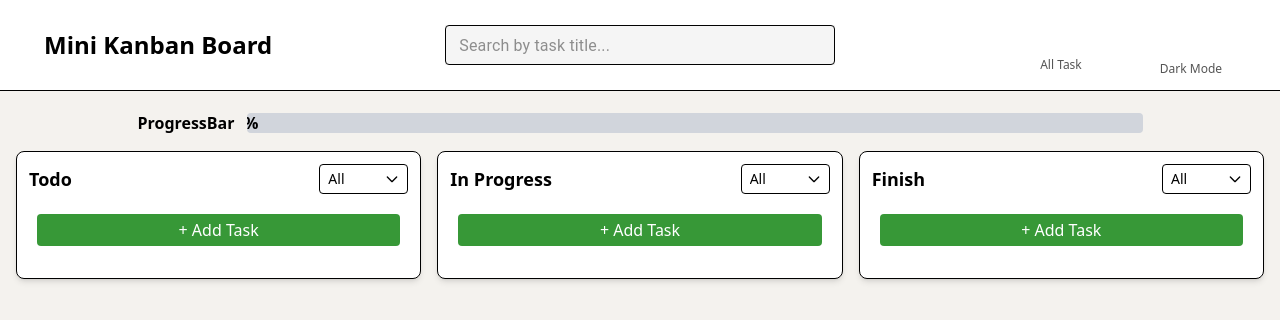
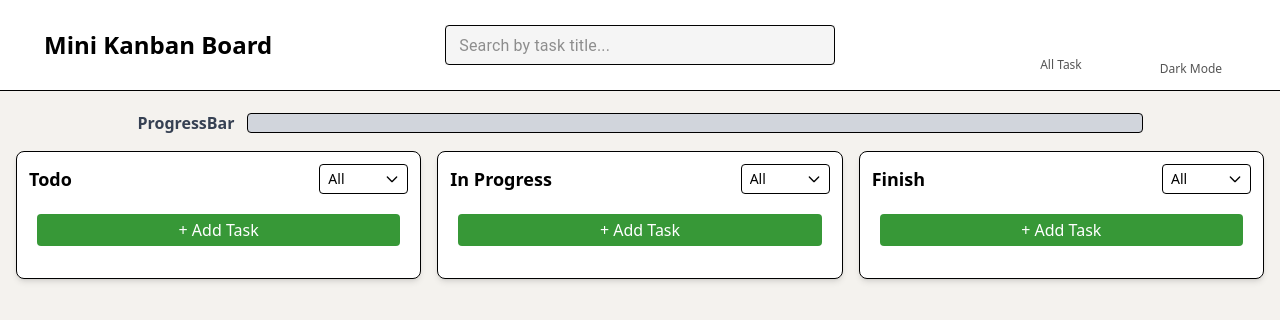
Before and after one commit to pathak-arpita/Pixelmindit-Company, a React (Vite) app: page / in a window 1280 px wide. Shown: the top 320 px of the page. Built offline with nearby package versions, Linux system fonts and the light colour scheme; some icons are missing.

Commit message:
adding border to progress bar

```diff
--- a/src/components/Task-Board/Progress-Bar/ProgressBar.jsx
+++ b/src/components/Task-Board/Progress-Bar/ProgressBar.jsx
@@ -11,13 +11,19 @@ const ProgressBar = () => {
 
     return (
         <div className="flex items-center justify-center mt-5 w-full">
-            <span className={`mr-3 font-semibold ${darkMode ? "text-gray-200" : "text-white-700"}`}>
+            <span className={`mr-3 font-semibold ${darkMode ? "text-gray-200" : "text-gray-700"}`}>
                 ProgressBar
             </span>
-            <div className="relative w-[70%] bg-gray-300 h-5 rounded overflow-hidden">
-                <div className="h-full transition-all flex items-center justify-center font-bold"
-                    style={{ width: `${percentage}%`, backgroundColor: "#379837", color: darkMode ? "#fff" : "#000" }}>
-                    {Math.round(percentage)}%
+            <div className="relative w-[70%] bg-gray-300 h-5 rounded overflow-hidden" style={{border: `1.5px solid ${darkMode ? "#fff" : "#000"}`,}}>
+                <div
+                    className="h-full transition-all flex items-center justify-center font-bold"
+                    style={{
+                        width: `${percentage}%`,
+                        backgroundColor: "#379837",
+                        color: darkMode ? "#fff" : "#000",
+                    }}
+                >
+                    {percentage > 0 && `${Math.round(percentage)}%`}
                 </div>
             </div>
         </div>
```
